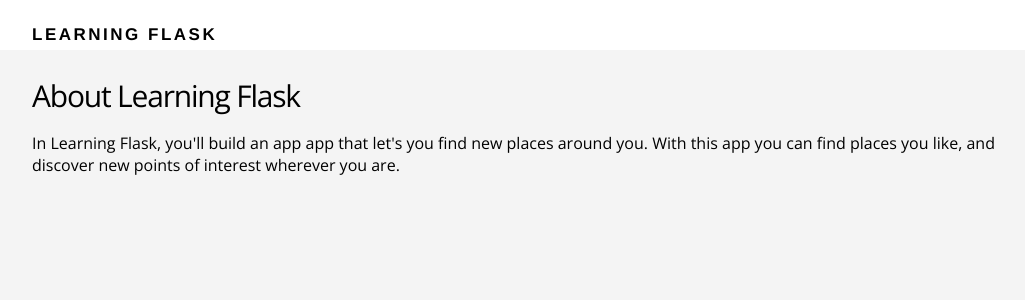
After one commit to jcurt11n/learning-flask, a Flask app: page /about in a window 1280 px wide. The commit adds this page. Shown: the top 300 px of the page, without its empty margins (108-1133 px from the left). Run offline with Flask 2, Linux system fonts and the light colour scheme.

Commit message:
About page

```diff
--- a/routes.py
+++ b/routes.py
@@ -7,5 +7,9 @@ app = Flask(__name__)
 def index():
   return render_template("index.html")
 
+@app.route("/about")
+def about():
+    return render_template("about.html")
+
 if __name__ == "__main__":
   app.run(debug=True)
--- /dev/null
+++ b/templates/about.html
@@ -0,0 +1,13 @@
+{% extends "layout.html" %}
+
+{%  block content %}
+    <main class="about-section">
+      <div class="container">
+
+      <h2>About Learning Flask</h2>
+      <p>In Learning Flask, you'll build an app app that let's you find new places around you. With this  app you can find places you like, and discover new points of interest wherever you are.</p>
+
+      </div>
+    </main>
+
+{% endblock %}
--- a/templates/index.html
+++ b/templates/index.html
@@ -9,7 +9,7 @@
         <h2>Discover places near you.</h2>
 
         <a href="#" class="btn-primary">Sign up</a>
-        <a href="#" class="btn-secondary">Learn more</a>
+        <a href="{{ url_for('about') }}" class="btn-secondary">Learn more</a>
 
       </div>
 
```
Also changed, not shown: static/img/device.png (added), 2 other files.
